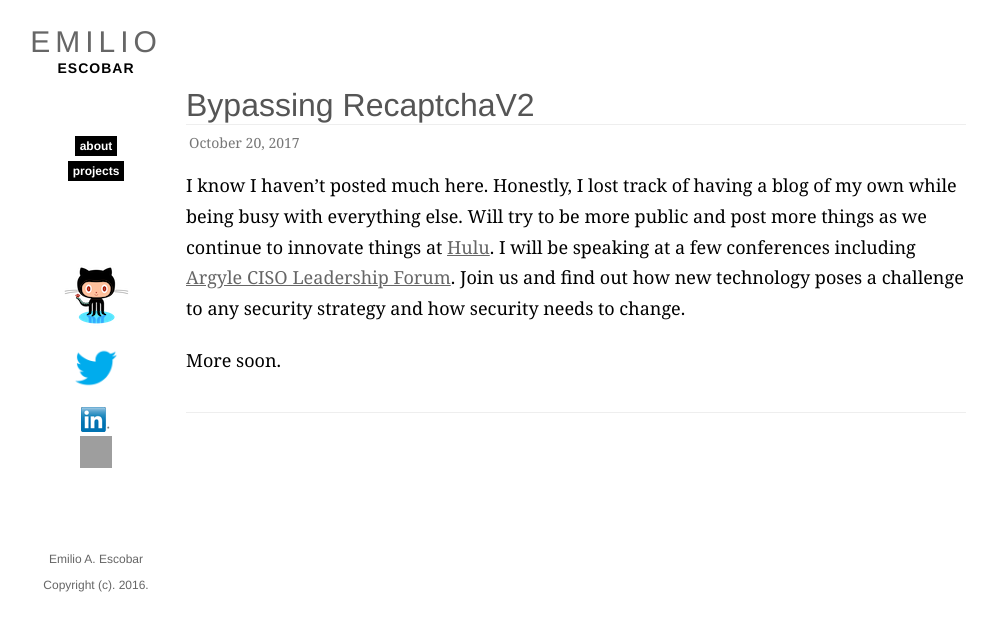
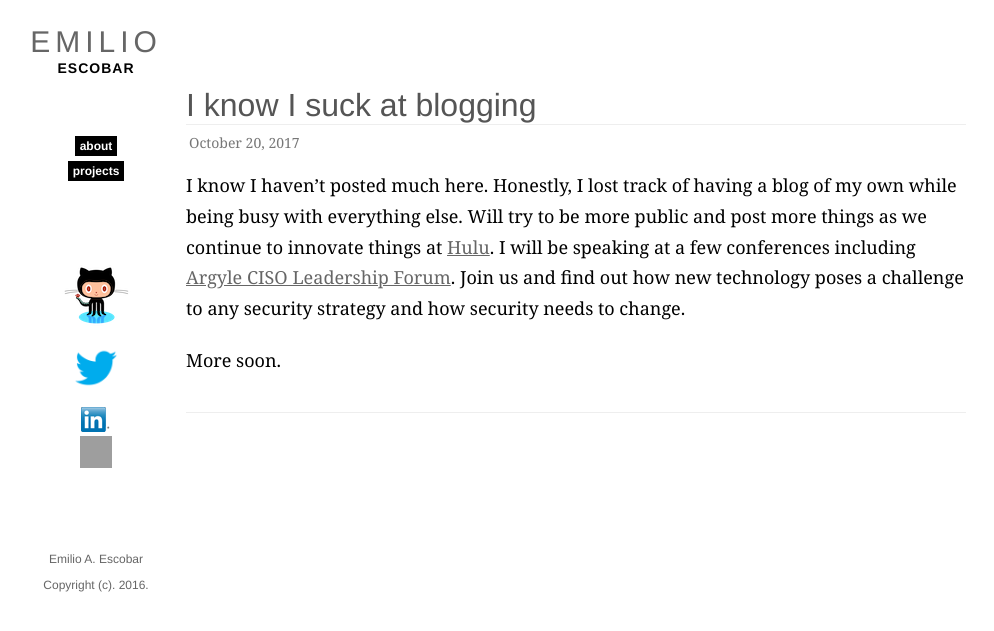
Before and after one commit to eaescob/eaescob.github.io, a Jekyll site: the page built from _posts/2017-10-20-More-updates-soon.md, in a window 1280 px wide. Shown: the top 631 px of the page, without its empty margins (154-1148 px from the left). Built offline with Jekyll 4.4.1, drawn with Linux system fonts in a browser that asks for light colours; grey boxes are pictures that could not be loaded.

Commit message:
change title

```diff
--- a/_posts/2017-10-20-More-updates-soon.md
+++ b/_posts/2017-10-20-More-updates-soon.md
@@ -1,6 +1,6 @@
 ---
 layout: post
-title: Bypassing RecaptchaV2
+title: I know I suck at blogging
 ---
 
 I know I haven't posted much here. Honestly, I lost track of having a blog of my own while being busy with everything else. Will try to be more public and post more things as we continue to innovate things at [Hulu](https://www.hulu.com). I will be speaking at a few conferences including [Argyle CISO Leadership Forum](https://www.argyleforum.com/Events/2017-chief-information-security-officer-ciso-leadership-forum--los-angeles). Join us and find out how new technology poses a challenge to any security strategy and how security needs to change.
```
